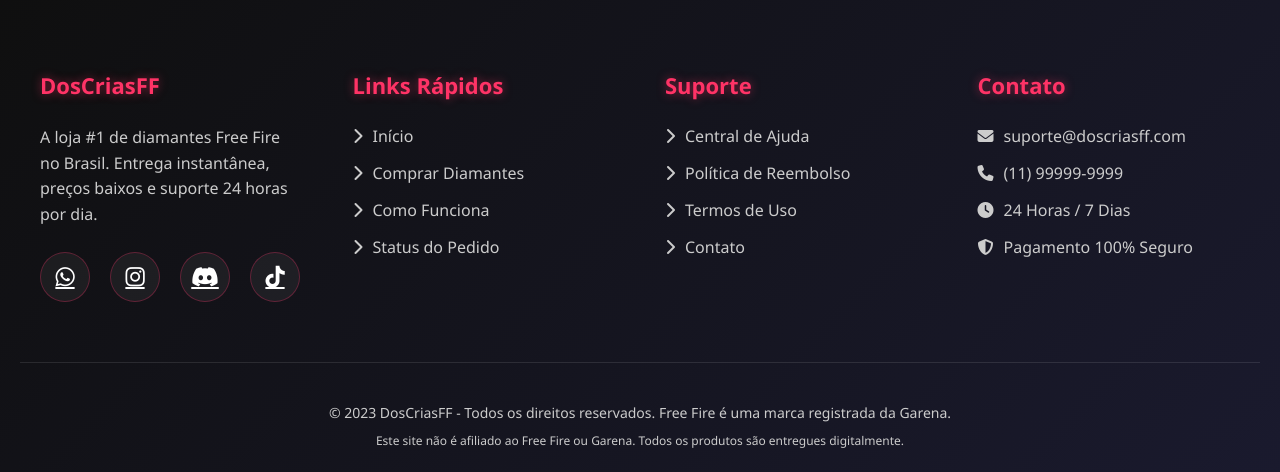
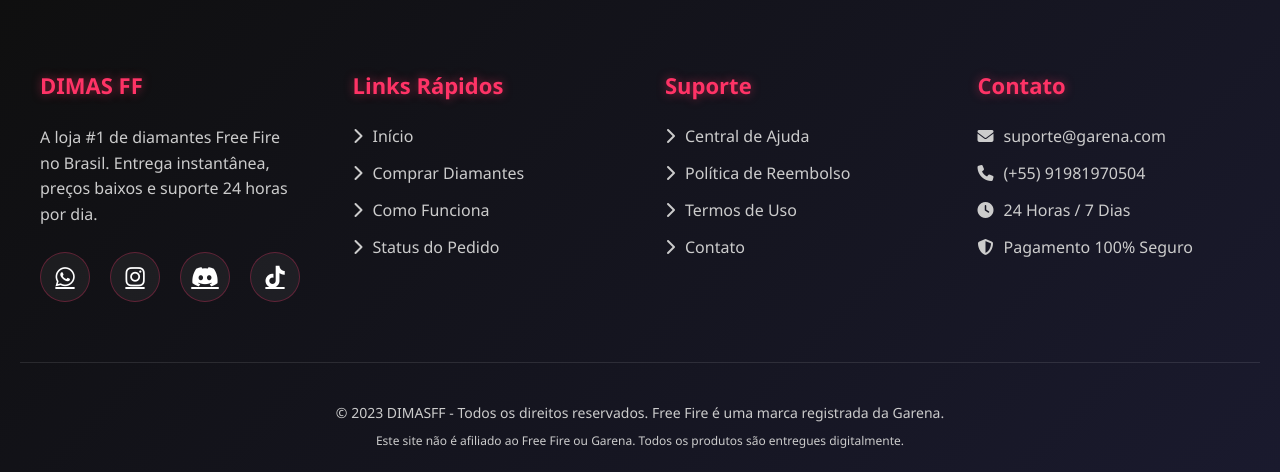
Before and after one commit to garenaffdimas/garenaffdimas, a plain HTML site: page index.html in a window 1280 px wide. Shown: the part 2014-2486 px from the top of the page. Drawn offline with Linux system fonts and the light colour scheme.

Commit message:
Rename DosCrias to DIMAS in index.html

```diff
--- a/index.html
+++ b/index.html
@@ -3,7 +3,7 @@
 <head>
     <meta charset="UTF-8">
     <meta name="viewport" content="width=device-width, initial-scale=1.0">
-    <title>DosCrias - Diamantes Free Fire | Entrega Imediata</title>
+    <title>DIMAS - Diamantes Free Fire | Entrega Imediata</title>
     <link rel="stylesheet" href="https://cdnjs.cloudflare.com/ajax/libs/font-awesome/6.4.0/css/all.min.css">
     <style>
         :root {
@@ -1766,7 +1766,7 @@
         <div class="header-content">
             <div class="logo">
                 <div class="logo-img">🔥</div>
-                <div class="logo-text">DosCriasFF</div>
+                <div class="logo-text">DIMAS FF</div>
             </div>
 
             <ul class="nav-links" id="navLinks">
@@ -1815,7 +1815,7 @@
     <section class="products" id="products">
         <h2 class="section-title">🔥 PACOTES EM PROMOÇÃO 🔥</h2>
         <p style="text-align: center; color: var(--text-secondary); margin-bottom: 40px; font-size: 18px;">
-            Preços especiais por tempo limitado! Aproveite antes que acabe!
+            Preços especiais por tempo limitado! Aproveite antes que acabe / E no momento so vamos ter esses produtos !
         </p>
         <div class="product-grid" id="productGrid">
             <!-- Produtos serão carregados via JavaScript -->
@@ -2023,7 +2023,7 @@
     <footer class="footer">
         <div class="footer-content">
             <div class="footer-column">
-                <h4>DosCriasFF</h4>
+                <h4>DIMAS FF</h4>
                 <p style="color: var(--text-secondary); margin-bottom: 25px; line-height: 1.6;">
                     A loja #1 de diamantes Free Fire no Brasil. Entrega instantânea, preços baixos e suporte 24 horas por dia.
                 </p>
@@ -2058,8 +2058,8 @@
             <div class="footer-column">
                 <h4>Contato</h4>
                 <ul>
-                    <li><a href="#"><i class="fas fa-envelope"></i> suporte@doscriasff.com</a></li>
-                    <li><a href="#"><i class="fas fa-phone"></i> (11) 99999-9999</a></li>
+                    <li><a href="#"><i class="fas fa-envelope"></i> suporte@garena.com</a></li>
+                    <li><a href="#"><i class="fas fa-phone"></i> (+55) 91981970504</a></li>
                     <li><a href="#"><i class="fas fa-clock"></i> 24 Horas / 7 Dias</a></li>
                     <li><a href="#"><i class="fas fa-shield-alt"></i> Pagamento 100% Seguro</a></li>
                 </ul>
@@ -2067,7 +2067,7 @@
         </div>
 
         <div class="copyright">
-            <p>&copy; 2023 DosCriasFF - Todos os direitos reservados. Free Fire é uma marca registrada da Garena.</p>
+            <p>&copy; 2023 DIMASFF - Todos os direitos reservados. Free Fire é uma marca registrada da Garena.</p>
             <p style="margin-top: 10px; font-size: 12px; color: var(--text-secondary);">
                 Este site não é afiliado ao Free Fire ou Garena. Todos os produtos são entregues digitalmente.
             </p>
```
